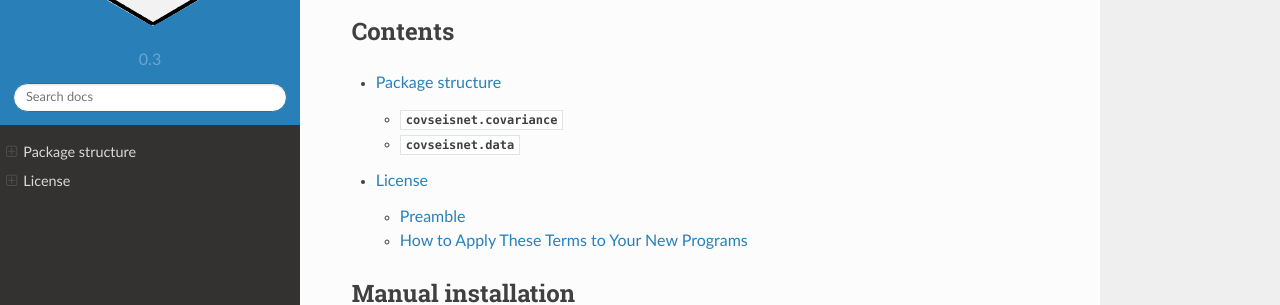
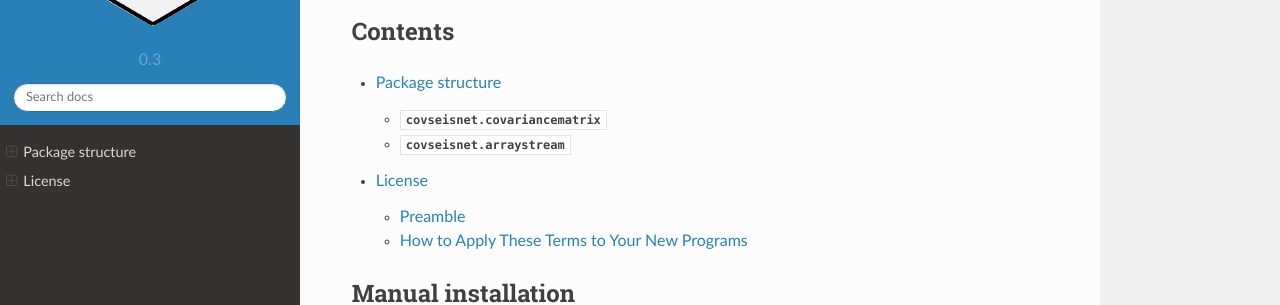
Before and after one commit to covseisnet/covseisnet, a Sphinx documentation site: the page built from docs/source/index.rst, in a window 1280 px wide and 900 px high. Shown: the part 265-570 px from the top of the window. Built offline with Sphinx 7.4.7 and the Read the Docs theme 2.0.0, drawn with Linux system fonts in a browser that asks for light colours.

Commit message:
edit api.rst

```diff
--- a/docs/source/api.rst
+++ b/docs/source/api.rst
@@ -1,16 +1,16 @@
 Package structure
 =================
 
-:mod:`covseisnet.covariance`
+:mod:`covseisnet.covariancematrix`
 -------------------------------------------------------------------------------
 
-.. automodule:: covseisnet.covariance
+.. automodule:: covseisnet.covariancematrix
     :members:
     :show-inheritance:
 
-:mod:`covseisnet.data`
+:mod:`covseisnet.arraystream`
 -------------------------------------------------------------------------------
 
-.. automodule:: covseisnet.data
+.. automodule:: covseisnet.arraystream
     :members:
     :show-inheritance:
```
